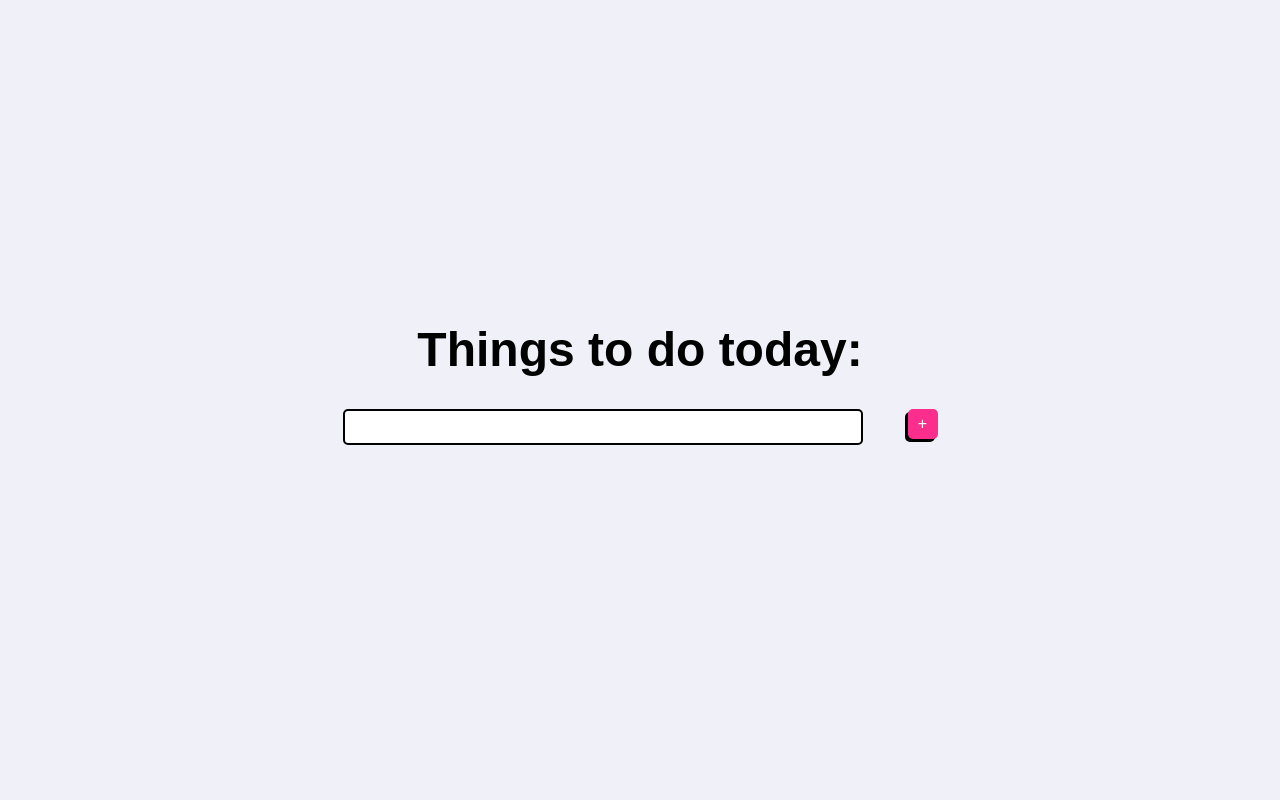
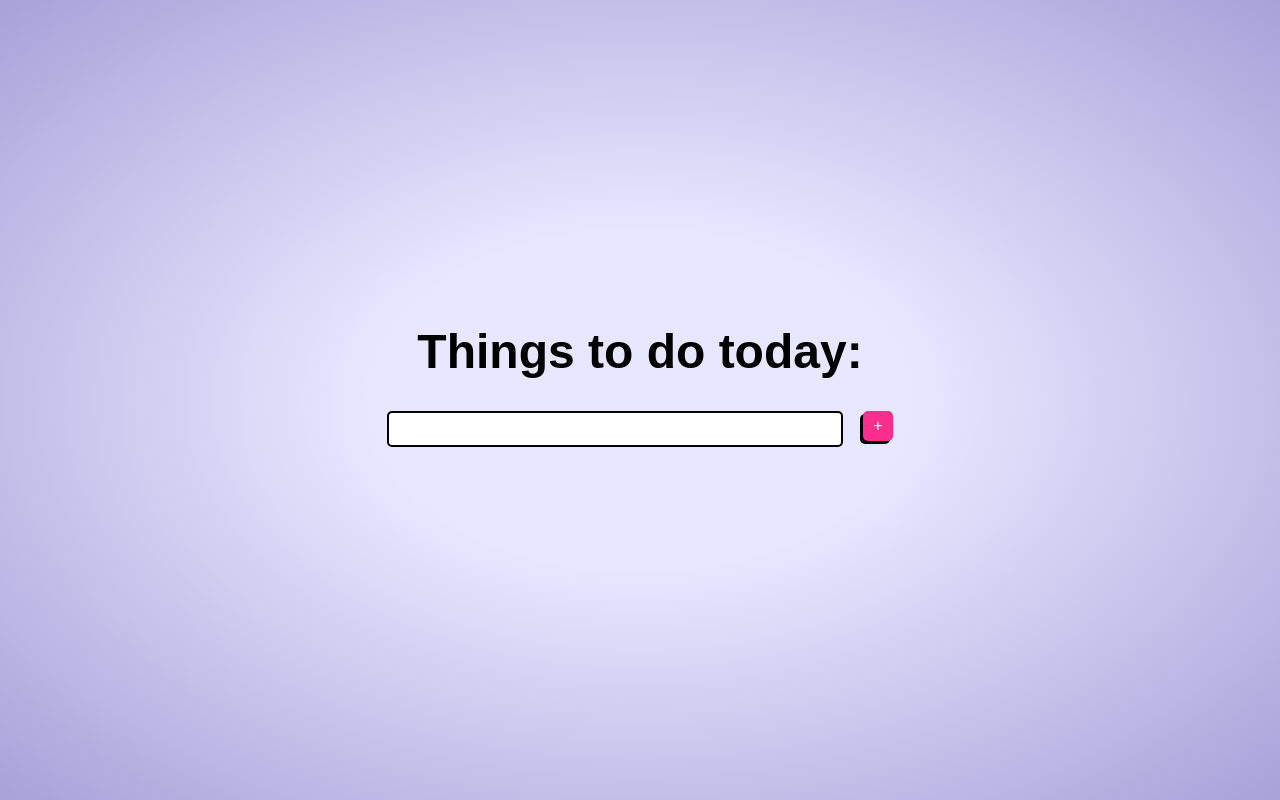
Before and after one commit to feliciacalming/todo-list__react, a React (Vite) app: page / in a window 1280 px wide. Built offline with nearby package versions, Linux system fonts and the light colour scheme; a web font is replaced by a local one.

Commit message:
(feat): small styling changes

```diff
--- a/src/components/AddTodo/AddTodo.scss
+++ b/src/components/AddTodo/AddTodo.scss
@@ -1,6 +1,6 @@
 form {
   display: flex;
-  justify-content: space-around;
+  justify-content: center;
   width: 80vw;
   height: 6vh;
 
@@ -18,13 +18,14 @@ form {
     width: 80%;
     font-family: "Jost", sans-serif;
     text-align: center;
+    margin-right: 20px;
 
     &:focus {
       outline: none;
     }
 
     @include mix.desktop {
-      width: 40vw;
+      width: 70%;
       height: 30px;
     }
   }
--- a/src/components/ShowTodo/ShowTodo.scss
+++ b/src/components/ShowTodo/ShowTodo.scss
@@ -14,7 +14,6 @@
   }
 
   &__task-container {
-    // grid-area: 1;
     display: inline-flex;
     align-items: baseline;
     gap: 10px;
@@ -58,8 +57,6 @@ i {
 
   &:hover {
     color: red;
-    margin: 0;
-    padding: 0;
   }
 }
 
--- a/src/components/TodoApp/TodoApp.scss
+++ b/src/components/TodoApp/TodoApp.scss
@@ -1,11 +1,21 @@
 .wrapper {
-  min-height: 100vh;
+  min-height: 100dvh;
   display: flex;
   flex-direction: column;
   justify-content: center;
   align-items: center;
   text-align: center;
   background-color: rgb(240, 241, 248);
+  background: radial-gradient(
+    rgba(192, 194, 255, 0.388) 30%,
+    rgba(68, 52, 172, 0.464)
+  );
+}
+
+.content-wrapper {
+  @include mix.flexCenterCol;
+  margin: 0;
+  padding: 0;
 }
 
 .title {
```
